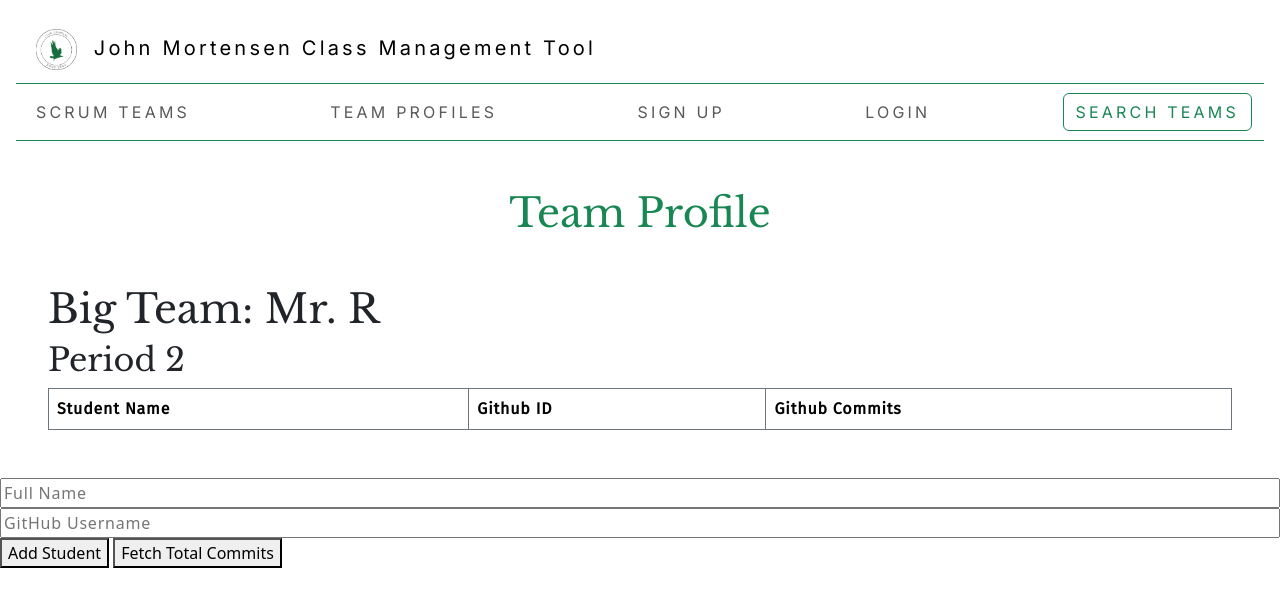
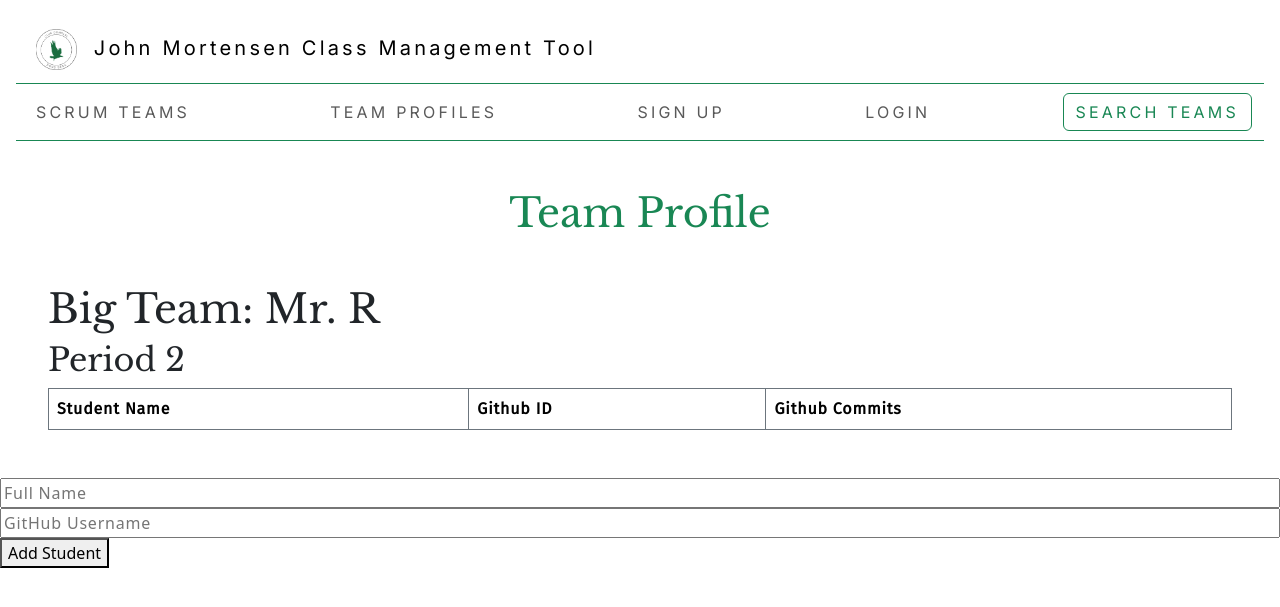
Before and after one commit to saumyapalk23/codingprojfontend, a Jekyll site: the page built from teamProfileDatabaseGITHUBAPITEST.md, in a window 1280 px wide. Shown: the top 607 px of the page. Built offline with Jekyll 4.4.1, drawn with Linux system fonts in a browser that asks for light colours; our own code applies the rules of GitHub Pages for plain Markdown files; the repository's description, which GitHub fills in, is left out.

Commit message:
removeExtraButton

```diff
--- a/teamProfileDatabaseGITHUBAPITEST.md
+++ b/teamProfileDatabaseGITHUBAPITEST.md
@@ -23,7 +23,7 @@
             <input type="text" id="name" placeholder="Full Name">
             <input type="text" id="username" placeholder="GitHub Username">
             <button onclick="addStudent()">Add Student</button>
-            <button onclick="fetchTotalCommits()">Fetch Total Commits</button>
+            <!--<button onclick="fetchTotalCommits()">Fetch Total Commits</button> -->
         </div>
         <script>
             function addStudent() {
```
